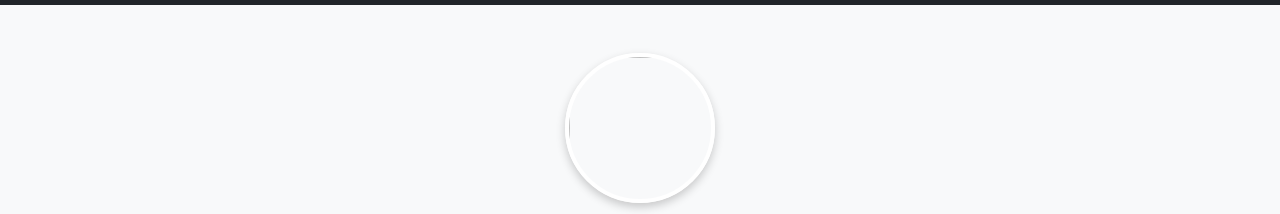
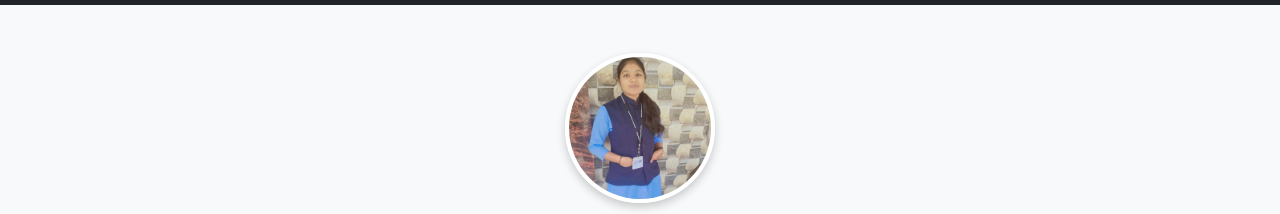
Before and after one commit to sayaliadsar/portfolio, a plain HTML site: page index.html in a window 1280 px wide. Shown: the part 51-265 px from the top of the page. Drawn offline with nearby package versions, Linux system fonts and the light colour scheme.

Commit message:
Update index.html

```diff
--- a/index.html
+++ b/index.html
@@ -61,7 +61,7 @@
 <!-- ✅ About -->
 <section id="about" class="text-center my-5">
   <div class="container">
-    <img src="your-image.jpg" class="profile-img">
+    <img src="img.jpg" class="profile-img">
     <h2 class="mt-3">About Me</h2>
     <p>
       Hello! I'm Sayali Adsar, a passionate student interested in technology and web development.
```
